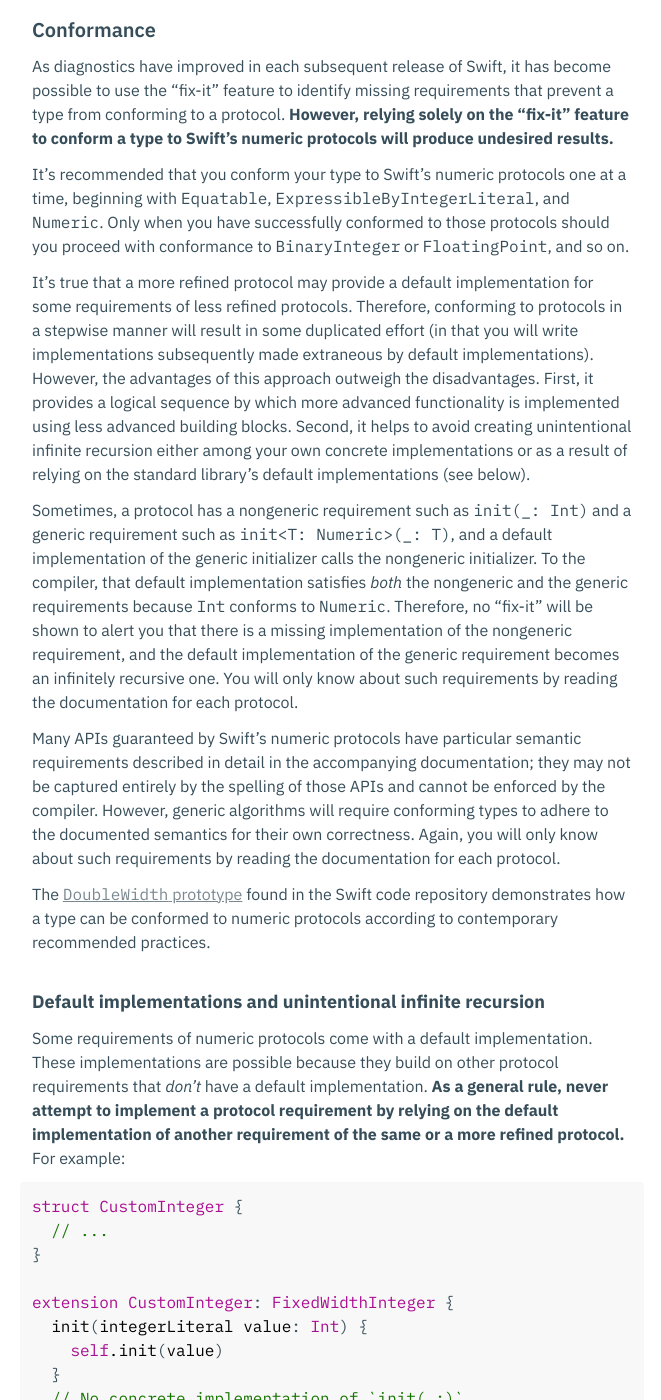
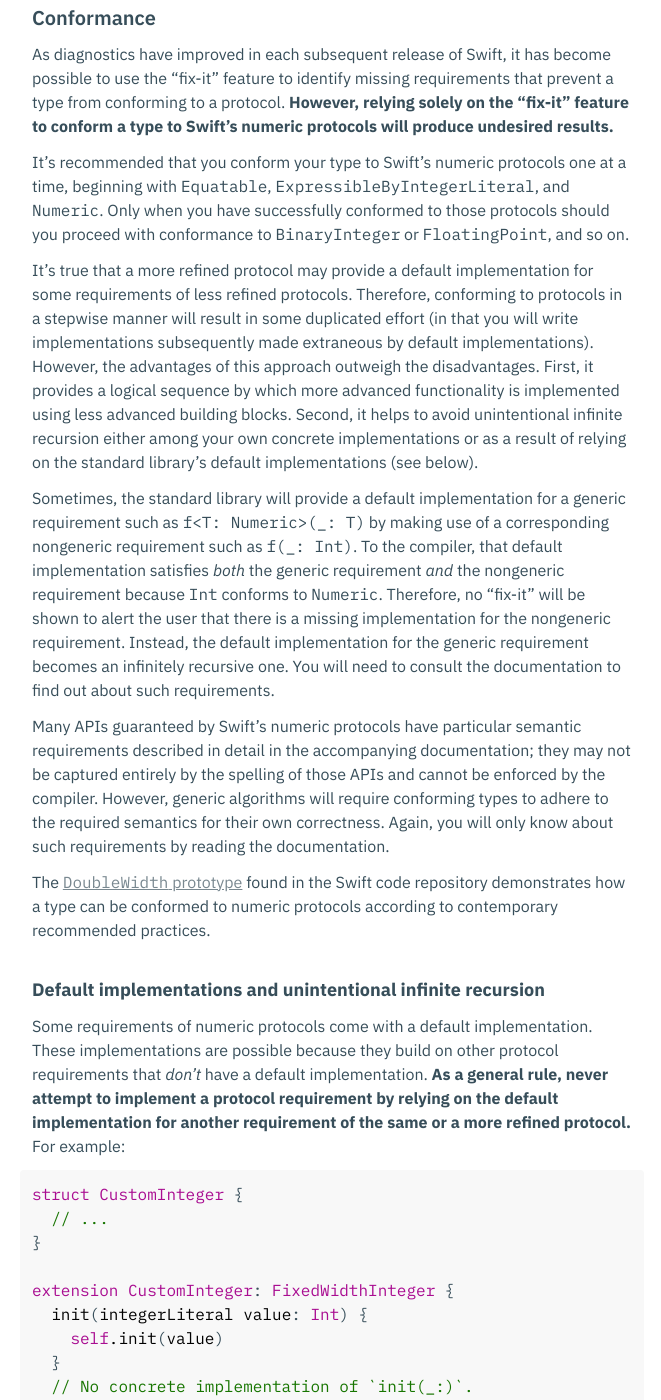
Before and after one commit to xwu/xwu-swift-numerics, a Jekyll site: the page built from numeric-protocols.md, in a window 1280 px wide and 1400 px high, scrolled down 8780 px. Shown: the whole window, without its empty margins (308-969 px from the left). Built offline with Jekyll 4.4.1, drawn with Linux system fonts in a browser that asks for light colours; our own code applies the rules of GitHub Pages for plain Markdown files; some of the changed text lies outside the part shown.

Commit message:
Update numeric-protocols.md

````diff
--- a/numeric-protocols.md
+++ b/numeric-protocols.md
@@ -12,9 +12,10 @@ protocols.
 
 The __`Numeric`__ protocol is intended to provide a basis for performing generic
 arithmetic on both integer and floating-point values. It refines `Equatable` and
-`ExpressibleByIntegerLiteral`; __it does _not_ refine `Comparable`__. The
-__`SignedNumeric`__ protocol refines `Numeric` to add negation for those types
-that support negative values.
+`ExpressibleByIntegerLiteral`; __it does _not_ refine `Comparable`__.
+
+The __`SignedNumeric`__ protocol refines `Numeric` to add negation for those
+types that support negative values.
 
 The __`FloatingPoint`__ protocol refines `SignedNumeric` and defines most IEEE
 754 operations required of floating-point types. It additionally refines
@@ -99,9 +99,8 @@ __Why are there distinct protocols named `FloatingPoint` and
 `BinaryFloatingPoint`?__
 Certain requirements are shared among all IEEE 754 floating-point types. For
 example, they all support representations of infinity and NaN ("not a number").
-However, some requirements (such as `binade`)
-are common to all binary floating-point types but wouldn't
-make sense for decimal floating-point types.
+However, some requirements such as `binade` are common to all binary
+floating-point types but wouldn't make sense for decimal floating-point types.
 
 __Why are there _not_ distinct protocols named `Integer` and  `BinaryInteger`?__
 The original name proposed for `BinaryInteger` was `Integer`; it was renamed to
@@ -115,8 +114,7 @@ __Why is the integer protocol hierarchy bifurcated below `BinaryInteger`?__
 It wouldn't make sense for an arbitrary-width type (`BigInt`) to support
 overflow operators such as `&+` since overflow isn't possible, so those don't
 belong as requirements on `BinaryInteger`. At the same time, signed integers,
-whether fixed-width or not, share common semantics captured by
-`SignedInteger`.
+whether fixed-width or not, share common semantics captured by `SignedInteger`.
 
 [ref 22-1]: /assets/images/numeric-protocols.svg
 
@@ -344,7 +342,7 @@ executions of a program, but `Int8` and `UInt8` had the following
 implementations of `hashValue`:
 
 ```swift
-// Swift 4.1:
+// Swift 4.1
 
 extension Int8 : Hashable {
   public var hashValue: Int {
@@ -372,8 +370,8 @@ Now, hash values are no longer equal across different executions of a program,
 and integer types no longer simply convert a value to type `Int` when computing
 the hash value. __Two values of different bit widths that compare equal using a
 heterogeneous comparison operator won't have the same `hashValue` property.__
-(To be clear, it was also true previously that half of the representable
-values of a built-in unsigned integer type would have a different hash value if
+(To be clear, it was also true previously that half of the representable values
+of a built-in unsigned integer type would have a different hash value if
 promoted to a wider type.)
 
 Therefore, if you require integer values of different types that compare equal
@@ -416,8 +414,8 @@ prevent a type from conforming to a protocol. __However, relying solely on the
 "fix-it" feature to conform a type to Swift's numeric protocols will produce
 undesired results.__
 
-It's recommended that you conform your type to Swift's numeric protocols
-one at a time, beginning with `Equatable`, `ExpressibleByIntegerLiteral`, and
+It's recommended that you conform your type to Swift's numeric protocols one at
+a time, beginning with `Equatable`, `ExpressibleByIntegerLiteral`, and
 `Numeric`. Only when you have successfully conformed to those protocols should
 you proceed with conformance to `BinaryInteger` or `FloatingPoint`, and so on.
 
@@ -427,28 +425,26 @@ in a stepwise manner will result in some duplicated effort (in that you will
 write implementations subsequently made extraneous by default implementations).
 However, the advantages of this approach outweigh the disadvantages. First, it
 provides a logical sequence by which more advanced functionality is implemented
-using less advanced building blocks. Second, it helps to avoid creating
-unintentional infinite recursion either among your own concrete implementations
-or as a result of relying on the standard library's default implementations (see
-below).
+using less advanced building blocks. Second, it helps to avoid unintentional
+infinite recursion either among your own concrete implementations or as a result
+of relying on the standard library's default implementations (see below).
 
-Sometimes, a protocol has a nongeneric requirement such as `init(_: Int)` and a
-generic requirement such as `init<T: Numeric>(_: T)`, and a default
-implementation of the generic initializer calls the nongeneric initializer.
-To the compiler, that default implementation satisfies _both_ the
-nongeneric and the generic requirements because `Int` conforms to `Numeric`.
-Therefore, no "fix-it" will be shown to alert you that there is a missing
-implementation of the nongeneric requirement, and the default implementation of
-the generic requirement becomes an infinitely recursive one. You will only know
-about such requirements by reading the documentation for each protocol.
+Sometimes, the standard library will provide a default implementation for a
+generic requirement such as `f<T: Numeric>(_: T)` by making use of a
+corresponding nongeneric requirement such as `f(_: Int)`. To the compiler, that
+default implementation satisfies _both_ the generic requirement _and_ the
+nongeneric requirement because `Int` conforms to `Numeric`. Therefore, no
+"fix-it" will be shown to alert the user that there is a missing implementation
+for the nongeneric requirement. Instead, the default implementation for the
+generic requirement becomes an infinitely recursive one. You will need to
+consult the documentation to find out about such requirements.
 
 Many APIs guaranteed by Swift's numeric protocols have particular semantic
-requirements described in detail in the accompanying documentation; they may
-not be captured entirely by the spelling of those APIs and cannot be enforced by
-the compiler. However, generic algorithms will require conforming types to
-adhere to the documented semantics for their own correctness. Again, you will
-only know about such requirements by reading the documentation for each
-protocol.
+requirements described in detail in the accompanying documentation; they may not
+be captured entirely by the spelling of those APIs and cannot be enforced by the
+compiler. However, generic algorithms will require conforming types to adhere to
+the required semantics for their own correctness. Again, you will only know
+about such requirements by reading the documentation.
 
 The [`DoubleWidth` prototype][ref 24-1] found in the Swift code repository
 demonstrates how a type can be conformed to numeric protocols according to
@@ -467,7 +463,7 @@ extension methods.
 Some requirements of numeric protocols come with a default implementation. These
 implementations are possible because they build on other protocol requirements
 that _don't_ have a default implementation. __As a general rule, never attempt
-to implement a protocol requirement by relying on the default implementation of
+to implement a protocol requirement by relying on the default implementation for
 another requirement of the same or a more refined protocol.__ For example:
 
 ```swift
@@ -491,8 +487,8 @@ Why does infinite recursion occur in the example above? `CustomInteger`
 implements `init(integerLiteral:)`, a requirement of the protocol
 `ExpressibleByIntegerLiteral`, by calling a generic conversion initializer that
 it doesn't implement. Meanwhile, `FixedWidthInteger`, which transitively refines
-`ExpressibleByIntegerLiteral`, provides the default implementation of that
-generic conversion initializer and uses integer literals in that implementation.
+`ExpressibleByIntegerLiteral`, provides a default implementation for that
+generic conversion initializer that makes use of integer literals.
 
 You have no control over the standard library's default implementations. Even if
 your method works today despite calling a default implementation you don't
````
Also changed, not shown: other parts of numeric-protocols.md (+23 -23 lines), README.md (+1 -1 lines).
